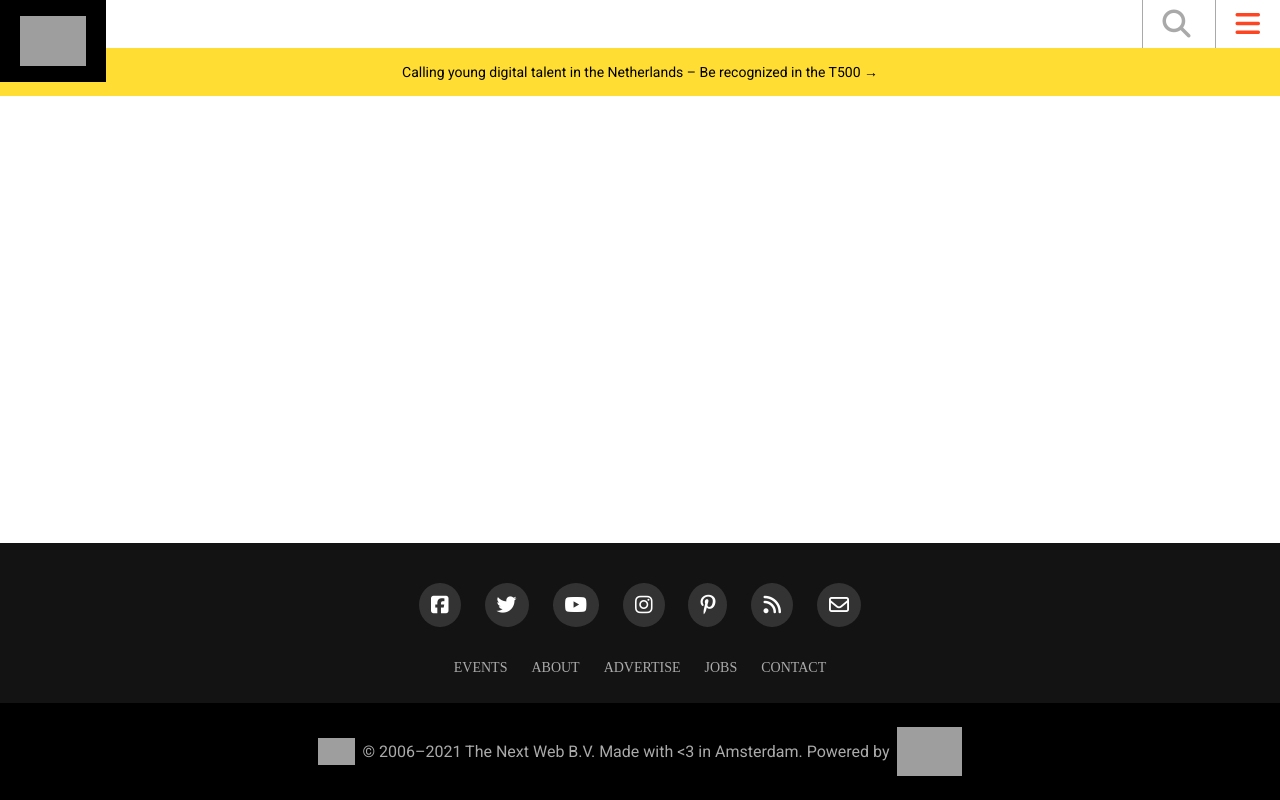
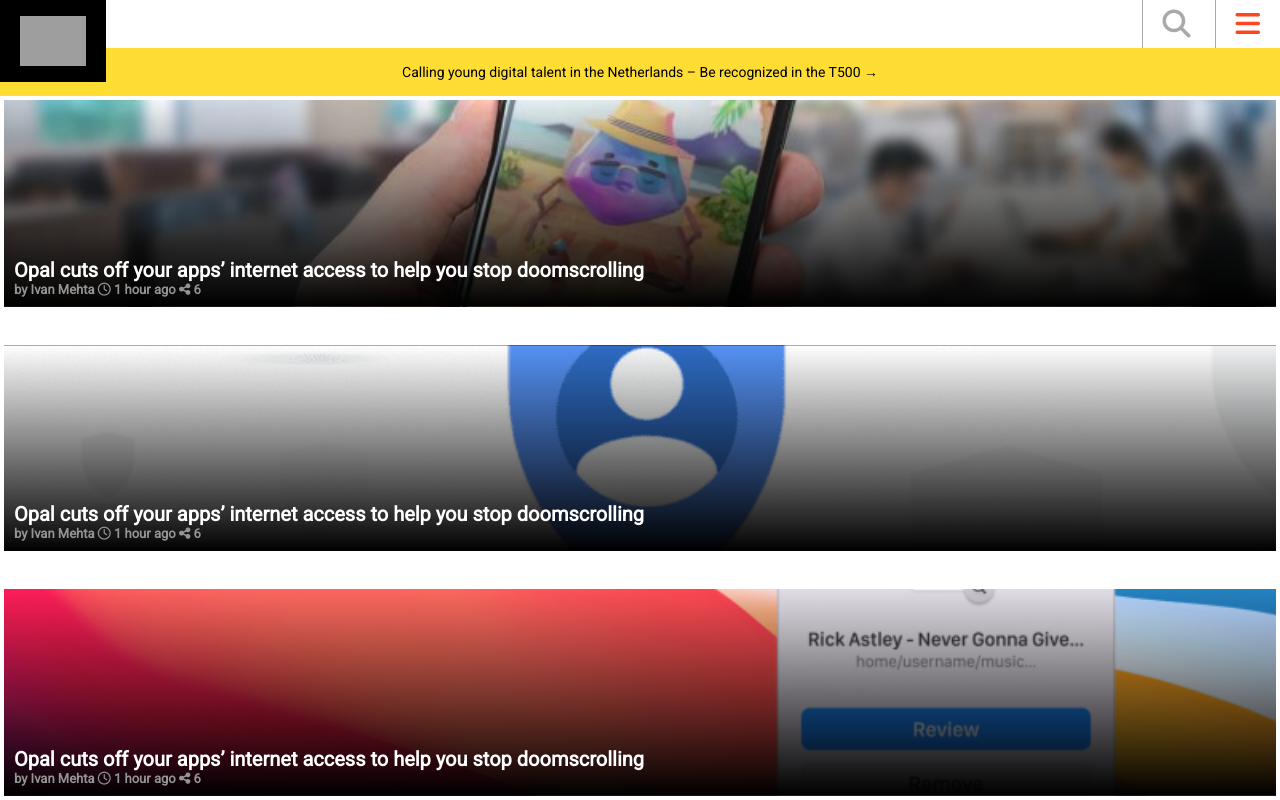
Before and after one commit to alexandermorales-dev/TNW-project-2, a website: page index.html in a window 1280 px wide. Shown: the top 800 px of the page. Drawn offline with Linux system fonts and the light colour scheme; grey boxes are pictures that could not be loaded; a web font is replaced by a local one.

Commit message:
add highlight section

```diff
--- a/index.html
+++ b/index.html
@@ -40,6 +40,49 @@
         >
       </div>
     </header>
+    <!-- Header -->
+
+    <section class="highlights">
+      <article class="highlight-card">
+        <div class="bottom-pos">
+          <h2 class="primary-text ">Opal cuts off your apps’ internet access to help you stop doomscrolling</h2>
+          <p class="secondary-text">
+            <span>by Ivan Mehta</span>
+            <i class="far fa-clock"></i>
+            <time>1 hour ago</time>
+            <i class="fas fa-share-alt"></i>
+            6
+          </p>
+        </div>
+      </article>
+      <article class="highlight-card">
+        <div class="bottom-pos">
+          <h2 class="primary-text ">Opal cuts off your apps’ internet access to help you stop doomscrolling</h2>
+          <p class="secondary-text">
+            <span>by Ivan Mehta</span>
+            <i class="far fa-clock"></i>
+            <time>1 hour ago</time>
+            <i class="fas fa-share-alt"></i>
+            6
+          </p>
+        </div>
+      </article>
+      <article class="highlight-card">
+        <div class="bottom-pos">
+          <h2 class="primary-text ">Opal cuts off your apps’ internet access to help you stop doomscrolling</h2>
+          <p class="secondary-text">
+            <span>by Ivan Mehta</span>
+            <i class="far fa-clock"></i>
+            <time>1 hour ago</time>
+            <i class="fas fa-share-alt"></i>
+            6
+          </p>
+        </div>
+      </article>
+    </section>
+    <div class="dummy"></div>
+
+    <!-- Footer -->
     <footer>
       <div class="footer-top">
         <div class="icons">
--- a/style.css
+++ b/style.css
@@ -1,7 +1,7 @@
 * {
   margin: 0;
   padding: 0;
-  font-family: "Roboto";
+  font-family: 'Roboto';
 }
 
 header {
@@ -56,7 +56,7 @@ header div span img {
 }
 
 footer {
-  position: absolute;
+  position: relative;
   bottom: 0px;
   width: 100%;
   color: #aaa;
@@ -95,7 +95,7 @@ footer {
   color: #aaa;
   margin: 0 10px;
   font-size: 14px;
-  font-family: "Shentox";
+  font-family: 'Shentox';
 }
 
 .footer-bottom {
@@ -106,7 +106,74 @@ footer {
   justify-content: center;
 }
 
-/* .footer-top .bottom-links {
-  display: inline;
-  text-align: center;
-} */
+.dummy {
+  height: 600px;
+  width: 100%;
+  color: white;
+  background-color: white;
+}
+
+.highlights {
+  height: calc(100vh - 96px);
+  display: grid;
+  grid-template-columns: 1fr;
+  grid-template-rows: repeat(3, 1fr);
+  gap: 30px;
+}
+
+.highlight-card {
+  margin: 4px 4px;
+  padding: 10px;
+  position: relative;
+  background-size: cover;
+  background-position: 50%;
+}
+
+.primary-text {
+  color: white;
+  font-size: 20px;
+}
+
+.secondary-text {
+  color: rgb(148, 148, 148);
+  font-size: 13px;
+  font-weight: bold;
+}
+
+.bottom-pos {
+  position: absolute;
+  bottom: 10px;
+}
+
+.highlight-card:nth-child(1) {
+  background-image: linear-gradient(
+      to bottom,
+      rgba(255, 255, 255, 0.1),
+      rgba(0, 0, 0, 1)
+    ),
+    url('assets/highlight-1.jpg');
+}
+
+.highlight-card:nth-child(2) {
+  background-image: linear-gradient(
+      to bottom,
+      rgba(255, 255, 255, 0.1),
+      rgba(0, 0, 0, 1)
+    ),
+    url('assets/highlight-2.png');
+}
+
+.highlight-card:nth-child(3) {
+  background-image: linear-gradient(
+      to bottom,
+      rgba(255, 255, 255, 0.1),
+      rgba(0, 0, 0, 1)
+    ),
+    url('assets/hightlight-3.png');
+}
+
+.volatile-text {
+  position: relative;
+  width: 100%;
+  height: 100%;
+}
```
Also changed, not shown: assets/highlight-1.jpg (added), assets/highlight-2.png (added), assets/hightlight-3.png (added).
